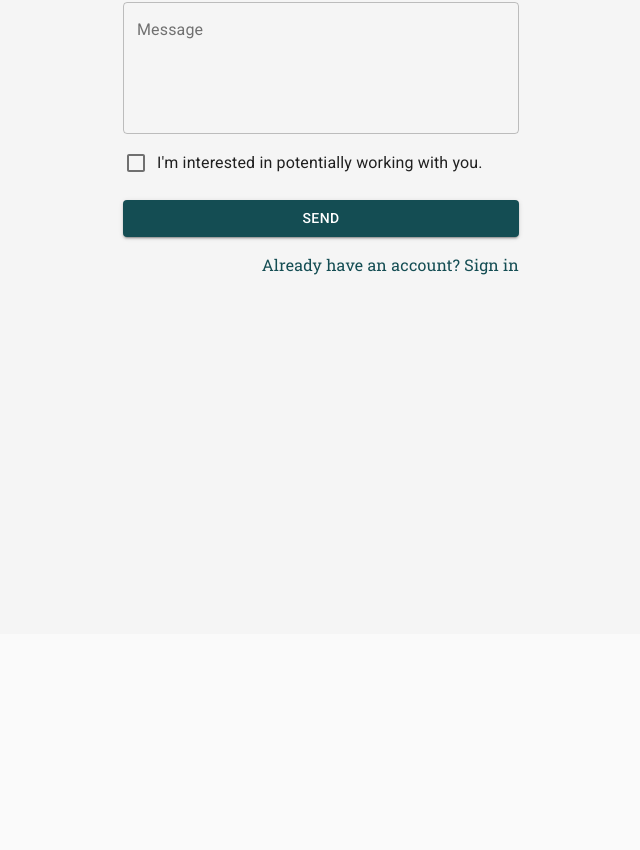
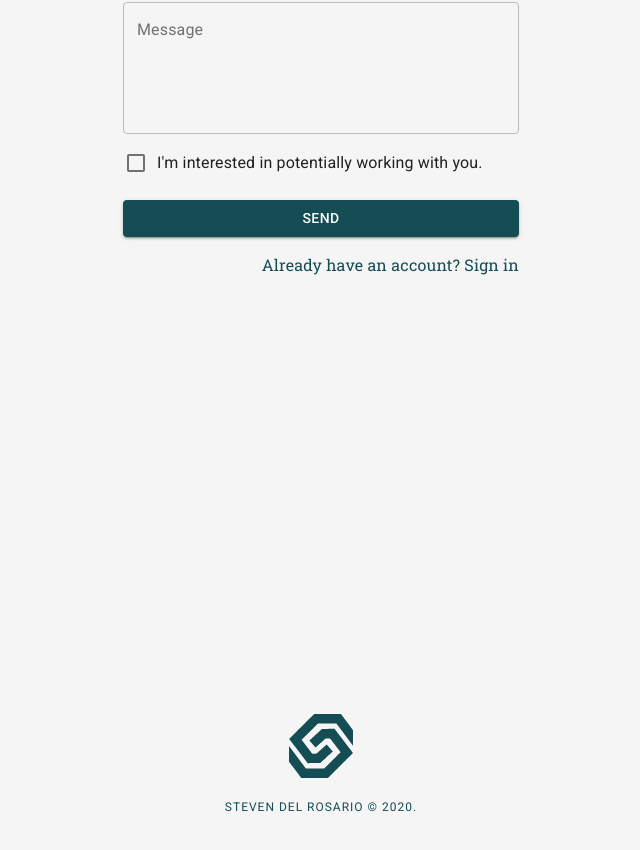
Before and after one commit to stevendelro/Portfolio, a Next.js app: page /mail in a window 1280 px wide. Shown: the part 230-1080 px from the top of the page, without its empty margins (319-959 px from the left). Before the commit the page ends 864 px from the top, so only its background shows below. Built offline with nearby package versions, Linux system fonts and the light colour scheme; a web font is replaced by a local one.

Commit message:
added responsize footer + cleanup

```diff
--- a/components/blog/SlugPage/PostBody.js
+++ b/components/blog/SlugPage/PostBody.js
@@ -16,7 +16,7 @@ const useStyles = makeStyles(theme => ({
 export default function PostBody({ content }) {
   const classes = useStyles()
   return (
-    <main id='SlugPage__Body' className={classes.rootPostBody} style={{}}>
+    <main id='SlugPage__Body' className={classes.rootPostBody}>
       <MarkdownElement
         className={classes.markdownElement}
         children={documentToReactComponents(content)}
--- a/components/layout/Logo.js
+++ b/components/layout/Logo.js
@@ -1,24 +1,26 @@
-import React from "react";
+import { useTheme } from '@material-ui/core/styles'
 
-export default function Logo({height = '64px', width = '64px', color = '#144d53'}) {
+export default function Logo({
+  height = '64px',
+  width = '64px',
+}) {
+  const theme = useTheme()
+  let color = theme.palette.type === 'dark' ? theme.palette.secondary.main : theme.palette.primary.main
   return (
     <svg
-      xmlns="http://www.w3.org/2000/svg"
+      xmlns='http://www.w3.org/2000/svg'
       width={width}
       height={height}
-      version="1"
-      viewBox="0 0 640 640"
-    >
+      version='1'
+      viewBox='0 0 640 640'>
       <g fill={color}>
         <path
-          d="M2040 5917c-267-265-832-827-1256-1248L13 3904l930-1209 929-1210 147 1c80 1 362 5 626 9l480 7 600 545c330 299 613 557 629 572l28 29-283 323c-156 178-295 336-309 351l-25 29-500-454-501-454-220-7-220-6-532 694-532 695 818 815 817 815 920 1h921l832-1112 832-1112v1559l-605 808-605 807H2525l-485-483z"
-          transform="matrix(.1 0 0 -.1 0 640)"
-        ></path>
+          d='M2040 5917c-267-265-832-827-1256-1248L13 3904l930-1209 929-1210 147 1c80 1 362 5 626 9l480 7 600 545c330 299 613 557 629 572l28 29-283 323c-156 178-295 336-309 351l-25 29-500-454-501-454-220-7-220-6-532 694-532 695 818 815 817 815 920 1h921l832-1112 832-1112v1559l-605 808-605 807H2525l-485-483z'
+          transform='matrix(.1 0 0 -.1 0 640)'></path>
         <path
-          d="M3816 4907l-520-9-600-545c-331-300-614-558-630-573l-29-28 306-346c169-191 309-348 311-349 3-1 230 201 505 450l499 451 216 3c204 3 217 2 235-16 11-11 252-323 536-694l517-674-154-153c-84-83-454-449-822-813l-668-661H1685L845 2070 5 3190l-3-777-2-777 613-816L1227 5l1334-2 1334-3 1250 1243c688 683 1250 1247 1250 1253s-416 553-925 1217l-925 1207-105-2c-58-1-339-6-624-11z"
-          transform="matrix(.1 0 0 -.1 0 640)"
-        ></path>
+          d='M3816 4907l-520-9-600-545c-331-300-614-558-630-573l-29-28 306-346c169-191 309-348 311-349 3-1 230 201 505 450l499 451 216 3c204 3 217 2 235-16 11-11 252-323 536-694l517-674-154-153c-84-83-454-449-822-813l-668-661H1685L845 2070 5 3190l-3-777-2-777 613-816L1227 5l1334-2 1334-3 1250 1243c688 683 1250 1247 1250 1253s-416 553-925 1217l-925 1207-105-2c-58-1-339-6-624-11z'
+          transform='matrix(.1 0 0 -.1 0 640)'></path>
       </g>
     </svg>
-  );
+  )
 }
--- a/components/layout/MyAppBar.js
+++ b/components/layout/MyAppBar.js
@@ -22,14 +22,11 @@ const useStyles = makeStyles(theme => ({
         ? theme.palette.common.defaultDarkBackground
         : theme.palette.common.defaultLightBackground,
   },
-  toolBar: {
-    minHeight: 48,
-  },
   menuButton: {
     marginRight: theme.spacing(2),
     color: theme.palette.primary.main,
   },
-  menuBox: {
+  navCrumbsContainer: {
     [theme.breakpoints.down(740)]: {
       display: 'none',
     },
@@ -68,7 +65,7 @@ export default function MenuAppBar(props) {
     <nav id='MyAppBar' className={classes.root}>
       <ElevationScroll {...props}>
         <AppBar className={classes.appBar} position='fixed'>
-          <Toolbar className={classes.toolBar}>
+          <Toolbar>
             <Grid
               container
               direction='row'
@@ -83,7 +80,7 @@ export default function MenuAppBar(props) {
                   <Box maxWidth='fit-content'>
                     <Menu />
                   </Box>
-                  <Box className={classes.menuBox}>
+                  <Box className={classes.navCrumbsContainer}>
                     <Slide
                       direction='down'
                       in={showScrolltrigger}
--- /dev/null
+++ b/components/layout/MyFooter.js
@@ -0,0 +1,68 @@
+import AppBar from '@material-ui/core/AppBar'
+import Grid from '@material-ui/core/Grid'
+import Hidden from '@material-ui/core/Hidden'
+import Typography from '@material-ui/core/Typography'
+import { makeStyles } from '@material-ui/core/styles'
+import Logo from '../layout/Logo'
+
+const useStyles = makeStyles(theme => ({
+  rootFooter: {
+    flexGrow: 1,
+  },
+  menuButton: {
+    marginRight: theme.spacing(2),
+  },
+  appBar: {
+    top: 'auto',
+    bottom: 0,
+    color:
+      theme.palette.type === 'dark'
+        ? theme.palette.secondary.main
+        : theme.palette.primary.main,
+    backgroundColor:
+      theme.palette.type === 'dark'
+        ? theme.palette.common.defaultDarkBackground
+        : theme.palette.common.defaultLightBackground,
+    padding: theme.spacing(7, 0, 7, 0),
+    [theme.breakpoints.up('lg')]: {
+      padding: theme.spacing(10, 0, 10, 0),
+    },
+  },
+  text: {
+    paddingTop: theme.spacing(1)
+  },
+  title: {
+    // flexGrow: 1,
+    alignSelf: 'flex-end',
+  },
+  mobileNavSpacer: {
+    height: 56,
+  },
+}))
+
+export default function MyFooter({ scrollTrigger }) {
+  const classes = useStyles()
+  return (
+    <footer className={classes.rootFooter}>
+      <AppBar position='static' elevation={0} className={classes.appBar}>
+        {/* LOGO */}
+        <Grid container direction='column' justify='center' alignItems='center'>
+          <Grid item>
+            <Logo />
+          </Grid>
+          {/* NAME AND DATE */}
+          <Grid className={classes.text} item>
+            <Typography variant='overline'>Steven Del Rosario</Typography>
+            <Typography variant='overline'>
+              {' '}
+              &copy; {`${new Date().getFullYear()}.`}
+            </Typography>
+          </Grid>
+        </Grid>
+      </AppBar>
+      <Hidden smUp>
+        <div className={classes.mobileNavSpacer} />
+      </Hidden>
+    </footer>
+  )
+}
--- a/pages/_app.js
+++ b/pages/_app.js
@@ -7,6 +7,7 @@ import Hidden from '@material-ui/core/Hidden'
 import { makeStyles } from '@material-ui/core/styles'
 import MyAppBar from '../components/layout/MyAppBar'
 import MobileNav from '../components/layout/MobileNav'
+import MyFooter from '../components/layout/MyFooter'
 import useMediaQuery from '@material-ui/core/useMediaQuery'
 
 const useStyles = makeStyles(theme => ({
@@ -109,13 +110,11 @@ export default function MyApp(props) {
               <div className={classes.toolbar} />
             </Hidden>
             <Component {...pageProps} />
-            <Hidden smUp>
-              <div className={classes.toolbar} />
-            </Hidden>
             {/* Display bottom AppBar for a better mobile experience */}
             <Hidden smUp>
               <MobileNav darkMode={darkMode} setDarkMode={setDarkMode} />
             </Hidden>
+            <MyFooter />
           </main>
         </div>
       </ThemeProvider>
--- a/pages/blog/[slug].js
+++ b/pages/blog/[slug].js
@@ -13,9 +13,6 @@ import { getPostAndMorePosts, getAllPostsWithSlug } from '../../contentful/api'
 
 const useStyles = makeStyles(theme => ({
   rootSlugPage: {
-    [theme.breakpoints.down('xs')]: {
-      paddingBottom: theme.spacing(5),
-    },
     backgroundColor:
       theme.palette.type === 'dark'
         ? theme.palette.common.defaultDarkBackground
```
Also changed, not shown: components/NameStamp.js (deleted, +0 -17 lines), components/blog/PostPreviews/SlugPageList.js (+6 -3 lines).
